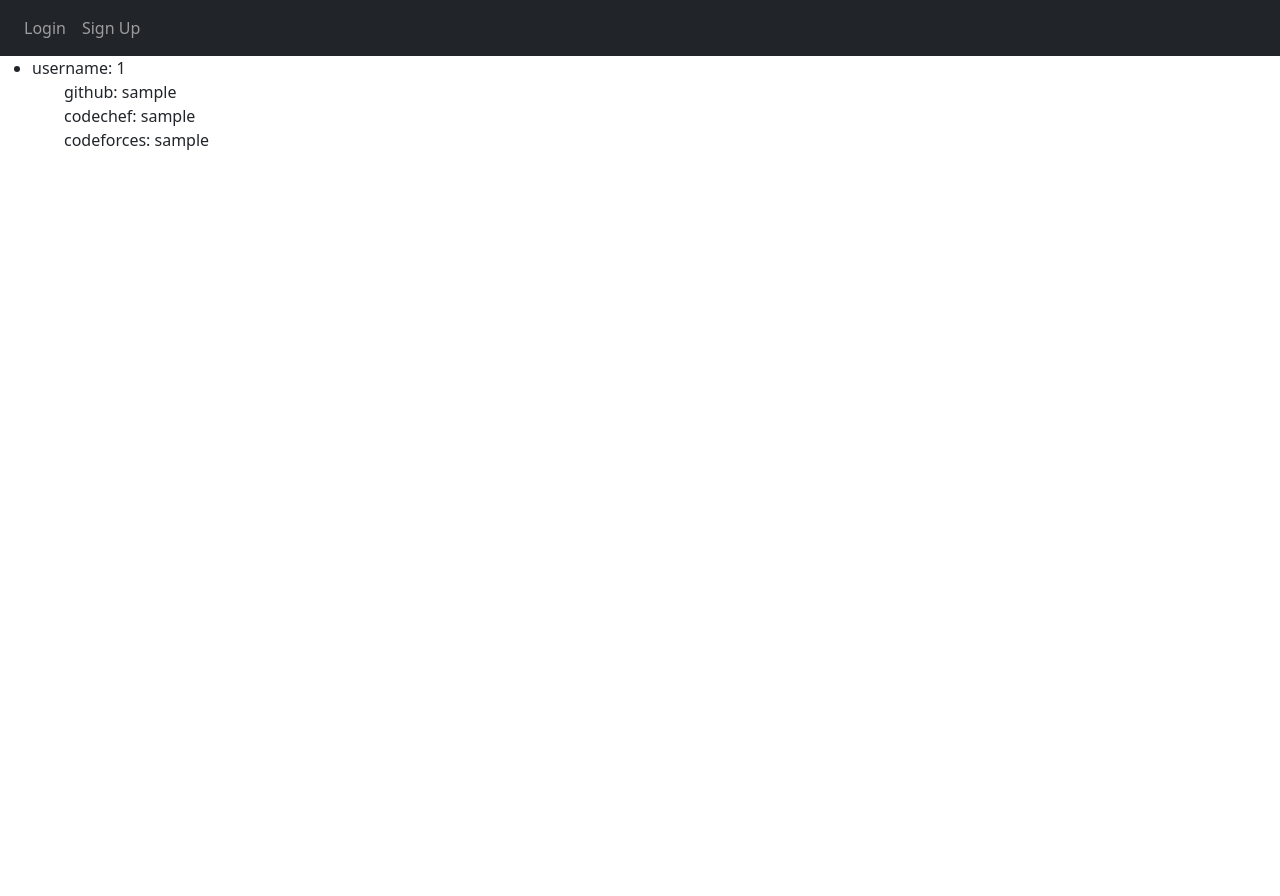
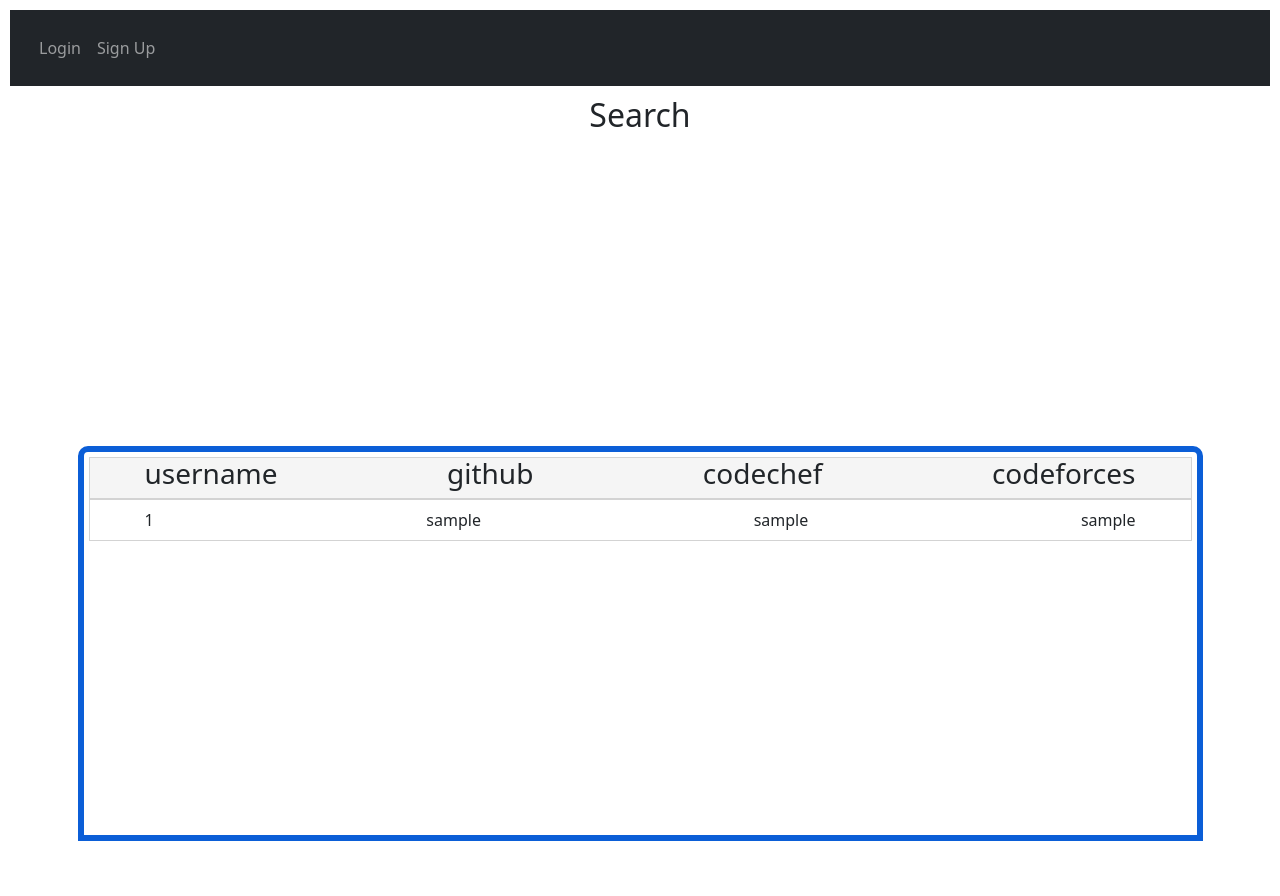
Before and after one commit to Mizan-Ali/Social-Coding-Experiences, a Flask app: template website/templates/search.html in a window 1280 px wide. Before the commit the page ends 150 px from the top, so only its background shows below. Run offline with Flask 2, Linux system fonts and the light colour scheme; the template is opened without the code that fills it: most values are stand-ins (such as "Sample title", 1, 10 or a date in 2020); some libraries are stand-ins or nearby versions.

Commit message:
[updated] html

```diff
--- a/website/templates/search.html
+++ b/website/templates/search.html
@@ -2,18 +2,28 @@
 
 {% block head %}
 <title>Search</title>
+<link rel="stylesheet" href="{{ url_for('static', filename='css/leaderboard_style.css') }}">
 {% endblock %}
 
+
 {% block content %}
-<ul>
-    {% for user in user_list %}
-    <li>username: {{ user._id }}</li>
-    <ul style="list-style: none;">
-        <li >github: {{ user.github_username }}</li>
-        <li>codechef: {{ user.codechef_username }}</li>
-        <li >codeforces: {{ user.codeforces_username }}</li>
-    </ul>
-    <br>
-    {% endfor %}
-</ul>
+<div class="rating">
+    <h2>Search</h2>
+    <div class="cur_rating">
+        <div class="rating_card_common c_rating_head">
+            <h3>username</h3>
+            <h3>github</h3>
+            <h3>codechef</h3>
+            <h3>codeforces</h3>
+        </div>
+        {% for user in user_list %}
+        <div class="rating_card_common c_rating_data">
+            <span>{{ user._id }}</span>
+            <span>{{ user.github_username }}</span>
+            <span>{{ user.codechef_username }}</span>
+            <span>{{ user.codeforces_username }}</span>
+        </div>
+        {% endfor %}
+    </div>
+</div>
 {% endblock %}
```
